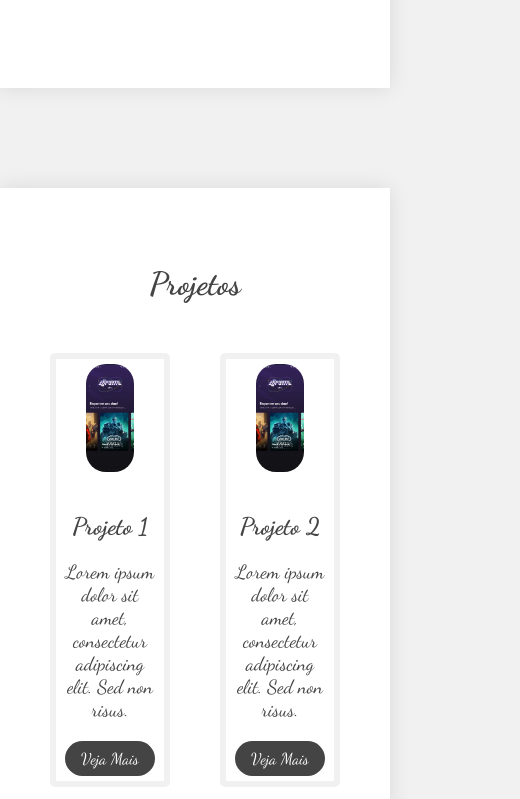
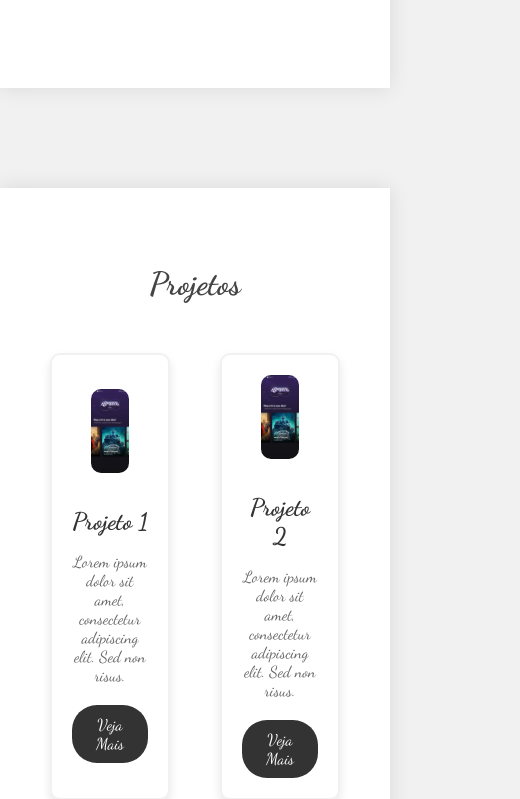
Before and after one commit to PedroAkaki/portfolio2023, a plain HTML site: page index.html in a window 390 px wide. Shown: the part 2010-2809 px from the top of the page, 520 px wide, since content can reach past the window. Drawn offline with Linux system fonts and the light colour scheme.

Commit message:
Commit bit

```diff
--- a/index.html
+++ b/index.html
@@ -17,7 +17,7 @@
   <body>
     <nav>
         <img class="logo" src="/src/public/logo.png" width="50" height="50" alt="" />
-        <ul class="nav-list" data-nav>
+        <ul class="nav-list" data-nav id="nav-list">
           <li><a href="#about-me">Sobre mim</a></li>
           <li><a href="#projects">Projetos</a></li>
           <li><a href="#contact-me">Contato</a></li>
@@ -205,6 +205,6 @@
       </div>
     </footer>
 
-    <script src="script.js"></script>
+    <script src="app.js"></script>
   </body>
 </html>
--- a/styles.css
+++ b/styles.css
@@ -51,6 +51,8 @@ body {
   ul {
     list-style-type: none;
     display: flex;
+    justify-content: center;
+    align-items: center;
     margin: 0;
   }
 
@@ -84,9 +86,8 @@ body {
     .nav-list {
       display: none;
       position: absolute;
-      top: 80px;
+      top: 50px;
       right: 20px;
-      padding: 20px;
       background-color: white;
       border: 1px solid #ccc;
       border-radius: 5px;
@@ -95,6 +96,14 @@ body {
     .nav-list.show {
       display: flex;
       flex-direction: column;
+      justify-content: center;
+      align-items: center;
+      margin:5px;
+      padding-left: 0px;
+    }
+
+    .nav-list.show li{
+      margin: 20px; /* add margin-bottom */
     }
 
     .hamburger {
@@ -178,42 +187,57 @@ body {
   flex-direction: column;
   justify-content: center;
   align-items: center;
-  border: 6px solid #f1f1f1;
-  padding: 5px;
-  border-radius: 5px;
+  border: 2px solid #f1f1f1;
+  padding: 20px;
+  border-radius: 10px;
+  box-shadow: 0px 5px 10px rgba(0, 0, 0, 0.1);
+  transition: all 0.3s ease;
 }
 
-.project-image {
-  max-width: 100%;
-  margin-bottom: 20px;
-  border-radius: 20px;
+.project:hover {
+  transform: translateY(-5px);
+  box-shadow: 0px 10px 20px rgba(0, 0, 0, 0.2);
+}
+
+.project img {
+  width: 100%;
+  height: auto;
+  object-fit: cover;
+  border-radius: 10px;
+  margin-bottom: 10px;
+}
+
+.project-text {
+  text-align: center;
 }
 
 .project-title {
   font-size: 1.5rem;
-  margin-top: 20px;
+  font-weight: bold;
   margin-bottom: 10px;
+  color: #333;
 }
 
 .project-description {
-  font-size: 1.2rem;
+  font-size: 1rem;
+  color: #666;
   margin-bottom: 20px;
 }
 
 .project-button-sm {
   display: inline-block;
-  padding: 8px 16px;
-  background-color: #444444;
-  color: white;
+  padding: 10px 20px;
+  border-radius: 25px;
+  background-color: #333;
+  color: #fff;
   text-decoration: none;
-  border-radius: 50px;
   transition: all 0.3s ease;
 }
 
 .project-button-sm:hover {
-  background-color: #f1f1f1;
-  color: #444444;
+  background-color: #444;
 }
+
   .project-card {
     background-color: white;
     box-shadow: 0 0 20px rgba(0, 0, 0, 0.1);
```
